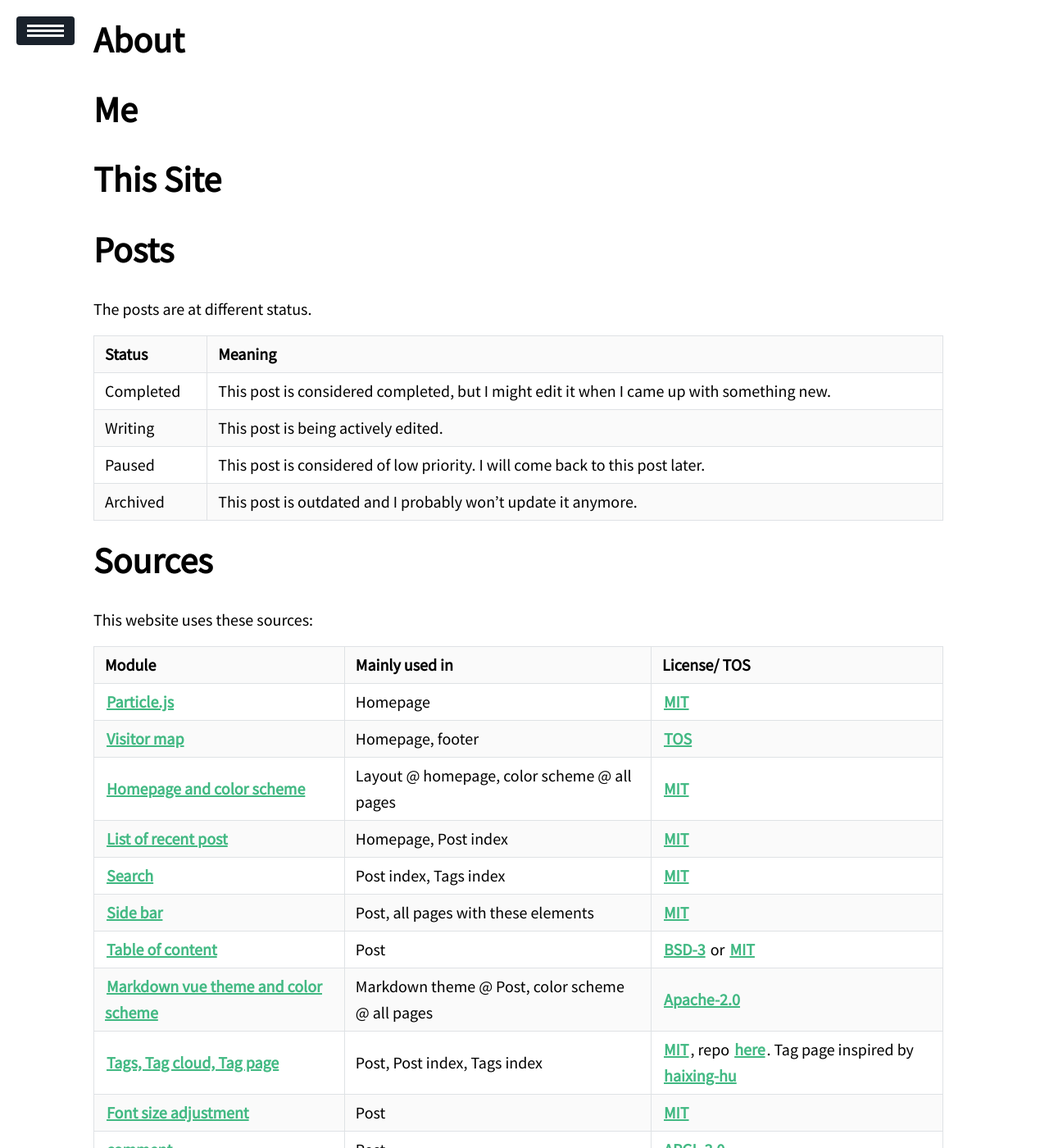
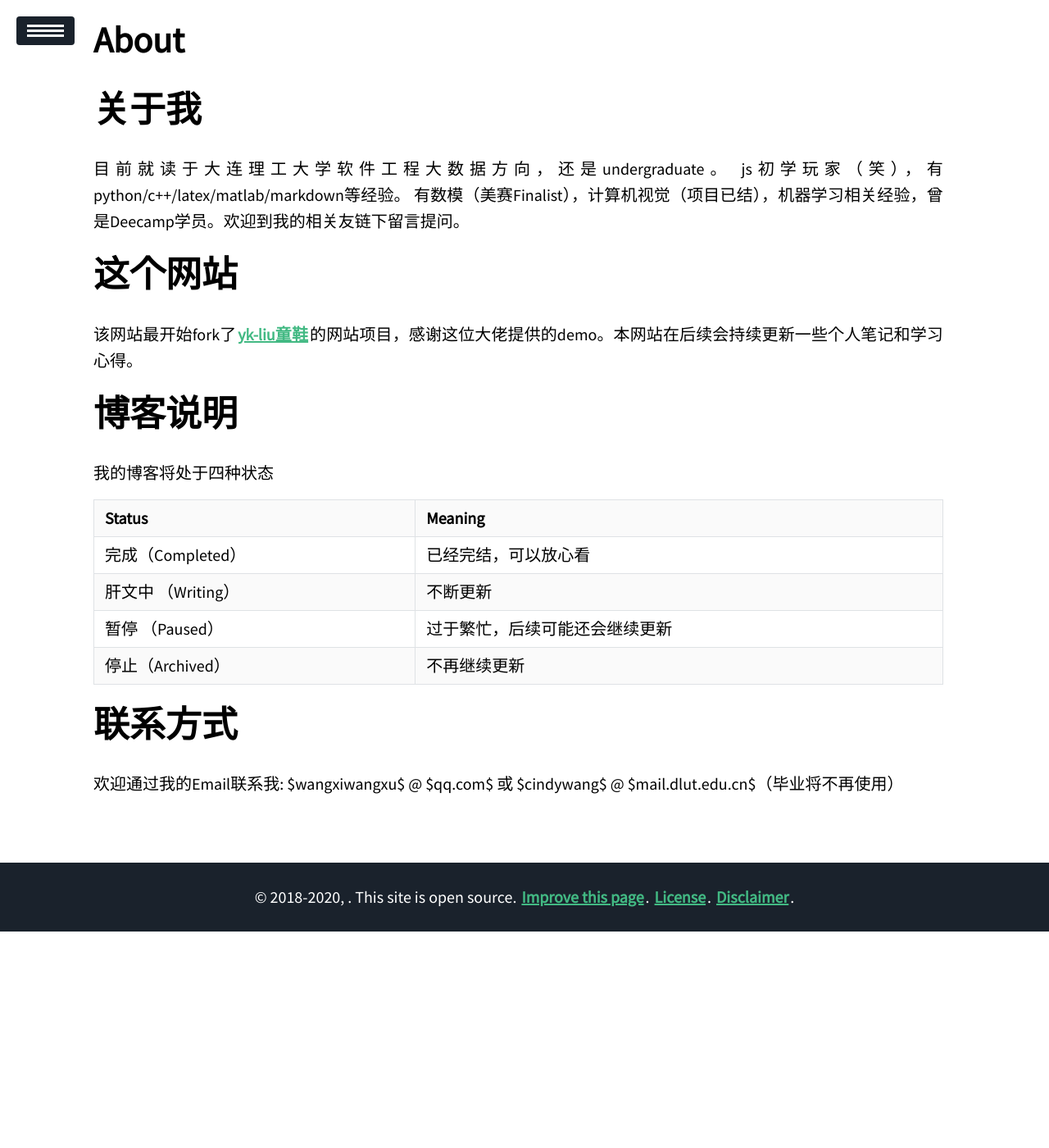
Before and after one commit to WangXiCindy/wangxicindy.github.io, a Jekyll site: the page built from about/index.md, in a window 1280 px wide and 1400 px high. Shown: the whole window at 82% size. Built offline with Jekyll 4.4.1, drawn with Linux system fonts in a browser that asks for light colours; nearby versions of some CDN libraries; formulas are drawn with MathJax 3; some of the changed text lies outside the part shown.

Commit message:
Update index.md

```diff
--- a/about/index.md
+++ b/about/index.md
@@ -1,67 +1,33 @@
 ---
 title: About
 layout: info
-Edit: 2018-11-14
+Edit: 2020-9-16
 toc: false
 commentable: false
 protected: true
-mathjax: true
+mathjax: false
 ---
 
-# Me
+# 关于我
+目前就读于大连理工大学软件工程大数据方向，还是undergraduate。
+js初学玩家（笑），有python/c++/latex/matlab/markdown等经验。
+有数模（美赛Finalist），计算机视觉（项目已结），机器学习相关经验，曾是Deecamp学员。欢迎到我的相关友链下留言提问。
 
 
+# 这个网站
+该网站最开始fork了[yk-liu童鞋](https://github.com/yk-liu/yk-liu.github.io)的网站项目，感谢这位大佬提供的demo。本网站在后续会持续更新一些个人笔记和学习心得。
 
-# This Site
+# 博客说明
 
-
-# Posts
-
-The posts are at different status.
+我的博客将处于四种状态
 
 | Status    | Meaning                                                      |
 | --------- | ------------------------------------------------------------ |
-| Completed | This post is considered completed, but I might edit it when I came up with something new. |
-| Writing   | This post is being actively edited.                          |
-| Paused    | This post is considered of low priority. I will come back to this post later. |
-| Archived  | This post is outdated and I probably won't update it anymore. |
+| 完成（Completed） | 已经完结，可以放心看 |
+| 肝文中 （Writing）  | 不断更新                         |
+| 暂停  （Paused） | 过于繁忙，后续可能还会继续更新 |
+|  停止（Archived） | 不再继续更新 |
 
-# Sources
+# 联系方式
 
-This website uses these sources:
-
-| Module                                                       | Mainly used in                                  | License/ TOS                                                 |
-| ------------------------------------------------------------ | ----------------------------------------------- | ------------------------------------------------------------ |
-| [Particle.js](https://github.com/VincentGarreau/particles.js) | Homepage                                        | [MIT](http://opensource.org/licenses/MIT)                    |
-| [Visitor map](https://clustrmaps.com/)                       | Homepage, footer                                | [TOS](https://clustrmaps.com/legal)                          |
-| [Homepage and color scheme](https://github.com/nrandecker/particle) | Layout @ homepage, color scheme @ all pages     | [MIT](http://opensource.org/licenses/MIT)                    |
-| [List of recent post](https://github.com/mdo/jekyll-snippets/blob/master/posts-list.html) | Homepage, Post index                            | [MIT](http://opensource.org/licenses/MIT)                    |
-| [Search](https://github.com/christian-fei/Simple-Jekyll-Search) | Post index, Tags index                          | [MIT](http://opensource.org/licenses/MIT)                    |
-| [Side bar](https://github.com/poole/lanyon)                  | Post, all pages with these elements             | [MIT](https://github.com/poole/lanyon/blob/master/LICENSE.md) |
-| [Table of content](https://github.com/allejo/jekyll-toc)     | Post                                            | [BSD-3](https://opensource.org/licenses/BSD-3-Clause) or [MIT](http://opensource.org/licenses/MIT) |
-| [Markdown vue theme and color scheme](https://github.com/blinkfox/typora-vue-theme) | Markdown theme @ Post, color scheme @ all pages | [Apache-2.0](http://www.apache.org/licenses/LICENSE-2.0)     |
-| [Tags, Tag cloud, Tag page](https://hyunyoung2.github.io/2016/12/17/Tag_Cloud/) | Post, Post index, Tags index                    | [MIT](http://opensource.org/licenses/MIT), repo [here](https://github.com/hyunyoung2/hyunyoung2.github.io). Tag page inspired by [haixing-hu](https://haixing-hu.github.io/tags.html) |
-| [Font size adjustment](https://codepen.io/robgolbeck/pen/yePRwa) | Post                                            | [MIT](http://opensource.org/licenses/MIT)                    |
-| [comment](https://commentit.io)                              | Post                                            | [APGL-3.0](https://www.gnu.org/licenses/agpl-3.0.html)       |
-| [404 T-rex game](https://github.com/wayou/t-rex-runner)      | 404 page                                        | from [Chromium source code](https://cs.chromium.org/chromium/src/components/neterror/resources/offline.js?q=t-rex+package), [license](https://chromium.googlesource.com/chromium/src.git/+/master/LICENSE) |
-| [Encryption](https://github.com/robinmoisson/staticrypt)     | Secret Pages                                    | [MIT](http://opensource.org/licenses/MIT)                    |
-
-Additional licensing information can be found YOUR WEBSITE LINK.
-
-# The Name
-
-I named this website "A Finger Pointing to the Moon", as in the Buddhism story:
-
-> **佛告阿难。汝等尚以缘心听法。此法亦缘。非得法性。**
->
-> **若复观指以为月体。此人岂唯亡失月轮。亦亡其指。何以故。以所标指为明月故。**
->
-> **岂唯亡指。亦复不识明之与暗。何以故。即以指体。为月明性。明暗二性。无所了故。**
-
-Which has been beautifully put by Bruce Lee:
-
->It's like a finger pointing away to the moon. Don't concentrate on the finger or you will all that heavenly glory.
-
-# Contact
-
-The best way to reach me is via email: $namer$ @ $web.com$
+欢迎通过我的Email联系我: $wangxiwangxu$ @ $qq.com$ 或 $cindywang$ @ $mail.dlut.edu.cn$（毕业将不再使用）
```
